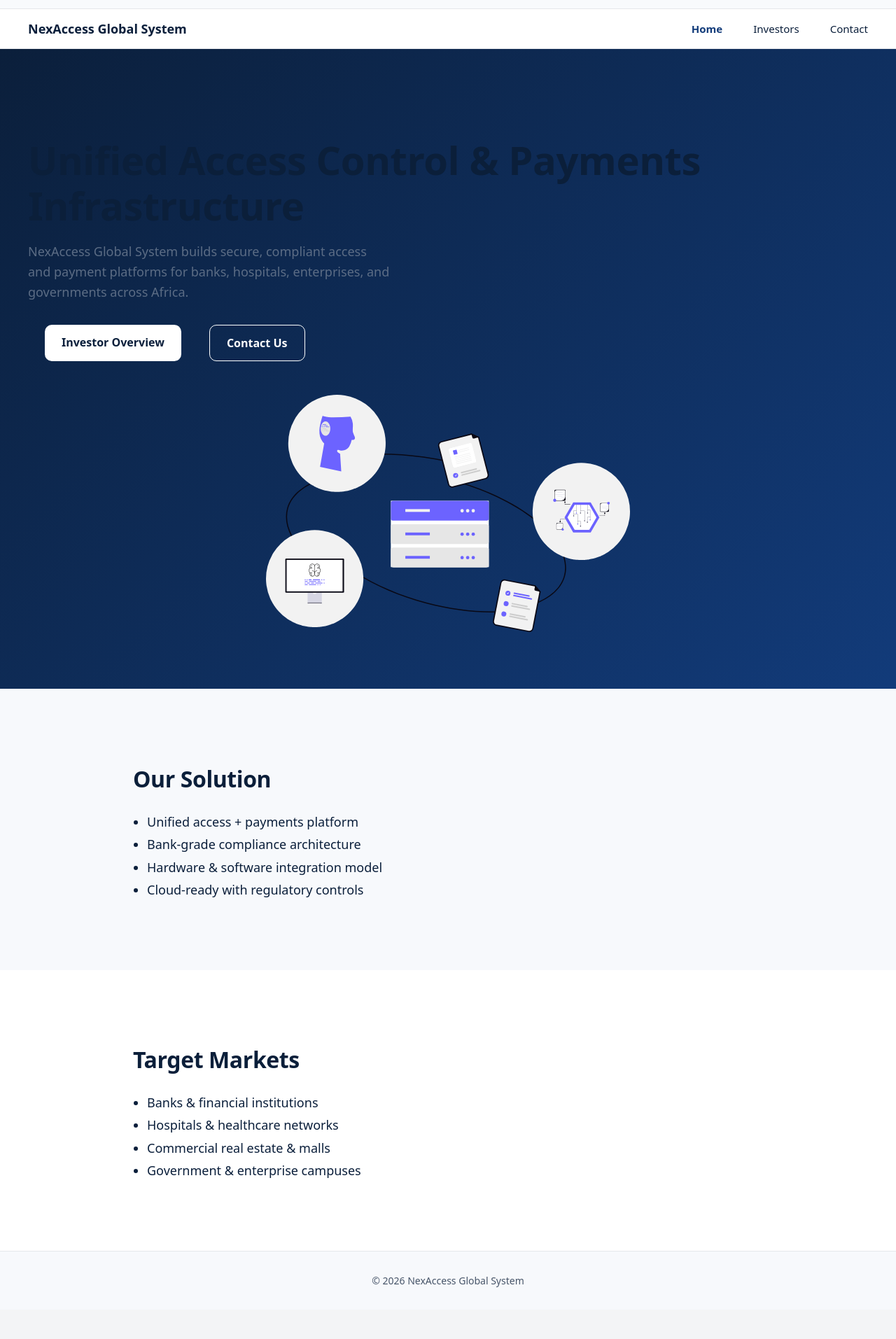
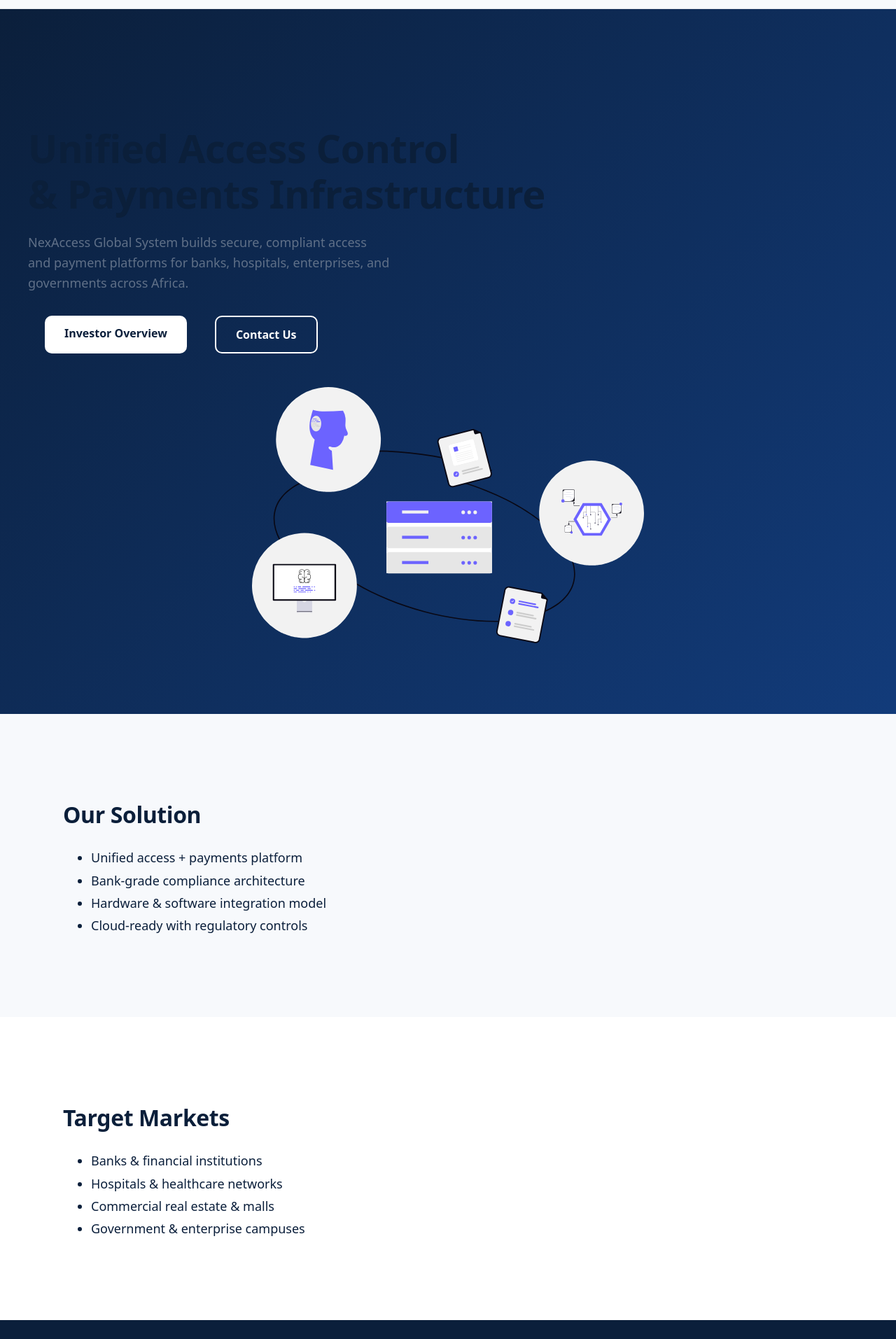
Before and after one commit to nwagwuemmanuel200-bit/nexaccess-website, a Next.js app: page / in a window 1280 px wide. Shown: the part 80-1993 px from the top of the page at 70% size. Built offline with nearby package versions, Linux system fonts and the light colour scheme.

Commit message:
Update page.js

```diff
--- a/app/page.js
+++ b/app/page.js
@@ -1,49 +1,19 @@
 export const metadata = {
   title: "NexAccess Global System | Unified Access & Payments",
   description:
-    "Secure, compliant access control and payment infrastructure for banks, hospitals, enterprises, and governments across Africa.",
+    "NexAccess Global System provides secure, compliant access control and payment infrastructure for banks, hospitals, enterprises, and governments across Africa.",
 };
 
 export default function HomePage() {
   return (
     <main style={{ background: "#F7F9FC", color: "#0B1F3B" }}>
-      {/* ================= HEADER ================= */}
-      <header
-        style={{
-          position: "sticky",
-          top: 0,
-          zIndex: 50,
-          background: "white",
-          borderBottom: "1px solid #E5E7EB",
-        }}
-      >
-        <div
-          style={{
-            maxWidth: "1200px",
-            margin: "0 auto",
-            padding: "16px 20px",
-            display: "flex",
-            alignItems: "center",
-            justifyContent: "space-between",
-          }}
-        >
-          <strong style={{ fontSize: "18px" }}>NexAccess Global System</strong>
-
-          <nav style={{ display: "flex", gap: "20px", fontSize: "15px" }}>
-            <a href="/" style={navLink(true)}>Home</a>
-            <a href="/investors" style={navLink(false)}>Investors</a>
-            <a href="/contact" style={navLink(false)}>Contact</a>
-          </nav>
-        </div>
-      </header>
-
-      {/* ================= HERO ================= */}
+      {/* ================= HERO SECTION ================= */}
       <section
         style={{
           background:
             "linear-gradient(135deg, #0B1F3B 0%, #123B7A 100%)",
           color: "white",
-          padding: "80px 20px",
+          padding: "120px 24px 100px",
         }}
       >
         <div
@@ -53,52 +23,73 @@
             display: "grid",
             gridTemplateColumns: "1fr",
             gap: "48px",
-            alignItems: "center",
           }}
         >
-          {/* TEXT */}
+          {/* Text */}
           <div>
             <h1
               style={{
                 fontSize: "clamp(36px, 6vw, 56px)",
-                lineHeight: "1.15",
-                marginBottom: "20px",
+                fontWeight: 800,
+                lineHeight: 1.15,
+                marginBottom: "24px",
               }}
             >
-              Unified Access Control & Payments Infrastructure
+              Unified Access Control <br /> & Payments Infrastructure
             </h1>
 
             <p
               style={{
                 fontSize: "18px",
                 maxWidth: "520px",
-                opacity: 0.9,
+                opacity: 0.95,
                 marginBottom: "32px",
               }}
             >
-              NexAccess Global System builds secure, compliant access and payment
-              platforms for banks, hospitals, enterprises, and governments
-              across Africa.
+              NexAccess Global System builds secure, compliant access and
+              payment platforms for banks, hospitals, enterprises, and
+              governments across Africa.
             </p>
 
             <div style={{ display: "flex", gap: "16px", flexWrap: "wrap" }}>
-              <a href="/investors" style={primaryBtn}>
+              <a
+                href="/investors"
+                style={{
+                  background: "white",
+                  color: "#0B1F3B",
+                  padding: "14px 28px",
+                  borderRadius: "10px",
+                  fontWeight: 600,
+                  textDecoration: "none",
+                }}
+              >
                 Investor Overview
               </a>
-              <a href="/contact" style={secondaryBtn}>
+
+              <a
+                href="/contact"
+                style={{
+                  border: "2px solid white",
+                  color: "white",
+                  padding: "14px 28px",
+                  borderRadius: "10px",
+                  fontWeight: 600,
+                  textDecoration: "none",
+                }}
+              >
                 Contact Us
               </a>
             </div>
           </div>
 
-          {/* IMAGE */}
+          {/* Hero Image */}
           <div style={{ textAlign: "center" }}>
             <img
               src="/images/hero.svg"
-              alt="NexAccess infrastructure illustration"
+              alt="NexAccess Infrastructure Diagram"
               style={{
                 width: "100%",
-                maxWidth: "520px",
+                maxWidth: "560px",
                 margin: "0 auto",
                 display: "block",
               }}
@@ -108,10 +99,12 @@
       </section>
 
       {/* ================= SOLUTION ================= */}
-      <section style={{ padding: "80px 20px" }}>
-        <div style={{ maxWidth: "900px", margin: "0 auto" }}>
-          <h2 style={sectionTitle}>Our Solution</h2>
-          <ul style={listStyle}>
+      <section style={{ padding: "96px 24px" }}>
+        <div style={{ maxWidth: "1100px", margin: "0 auto" }}>
+          <h2 style={{ fontSize: "32px", marginBottom: "24px" }}>
+            Our Solution
+          </h2>
+          <ul style={{ fontSize: "18px", lineHeight: 1.8 }}>
             <li>Unified access + payments platform</li>
             <li>Bank-grade compliance architecture</li>
             <li>Hardware & software integration model</li>
@@ -121,10 +114,12 @@
       </section>
 
       {/* ================= TARGET MARKETS ================= */}
-      <section style={{ background: "white", padding: "80px 20px" }}>
-        <div style={{ maxWidth: "900px", margin: "0 auto" }}>
-          <h2 style={sectionTitle}>Target Markets</h2>
-          <ul style={listStyle}>
+      <section style={{ background: "white", padding: "96px 24px" }}>
+        <div style={{ maxWidth: "1100px", margin: "0 auto" }}>
+          <h2 style={{ fontSize: "32px", marginBottom: "24px" }}>
+            Target Markets
+          </h2>
+          <ul style={{ fontSize: "18px", lineHeight: 1.8 }}>
             <li>Banks & financial institutions</li>
             <li>Hospitals & healthcare networks</li>
             <li>Commercial real estate & malls</li>
@@ -136,12 +131,11 @@
       {/* ================= FOOTER ================= */}
       <footer
         style={{
+          background: "#0B1F3B",
+          color: "white",
           textAlign: "center",
-          padding: "32px 20px",
-          borderTop: "1px solid #E5E7EB",
-          background: "#F7F9FC",
+          padding: "32px 16px",
           fontSize: "14px",
-          color: "#475569",
         }}
       >
         © 2026 NexAccess Global System
@@ -149,40 +143,3 @@
     </main>
   );
 }
-
-/* ================= STYLES ================= */
-
-const navLink = (active) => ({
-  textDecoration: "none",
-  color: active ? "#123B7A" : "#0B1F3B",
-  fontWeight: active ? 600 : 500,
-});
-
-const primaryBtn = {
-  background: "white",
-  color: "#0B1F3B",
-  padding: "14px 24px",
-  borderRadius: "10px",
-  textDecoration: "none",
-  fontWeight: 600,
-};
-
-const secondaryBtn = {
-  border: "1px solid white",
-  color: "white",
-  padding: "14px 24px",
-  borderRadius: "10px",
-  textDecoration: "none",
-  fontWeight: 600,
-};
-
-const sectionTitle = {
-  fontSize: "32px",
-  marginBottom: "24px",
-};
-
-const listStyle = {
-  fontSize: "18px",
-  lineHeight: "1.8",
-  paddingLeft: "20px",
-};
```
